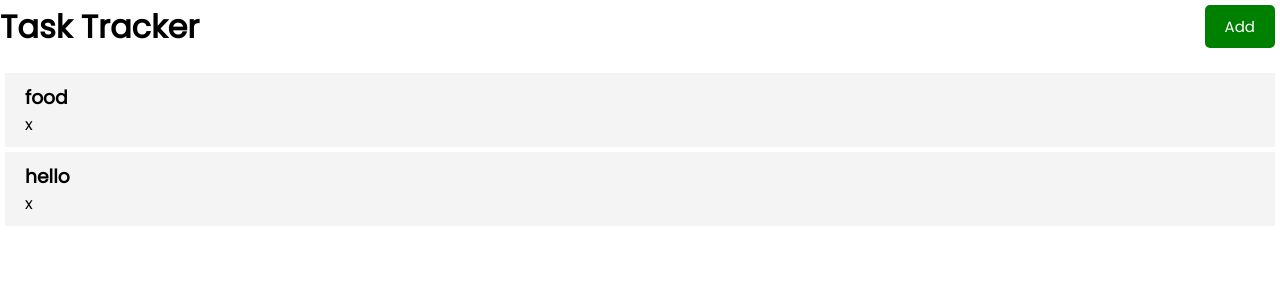
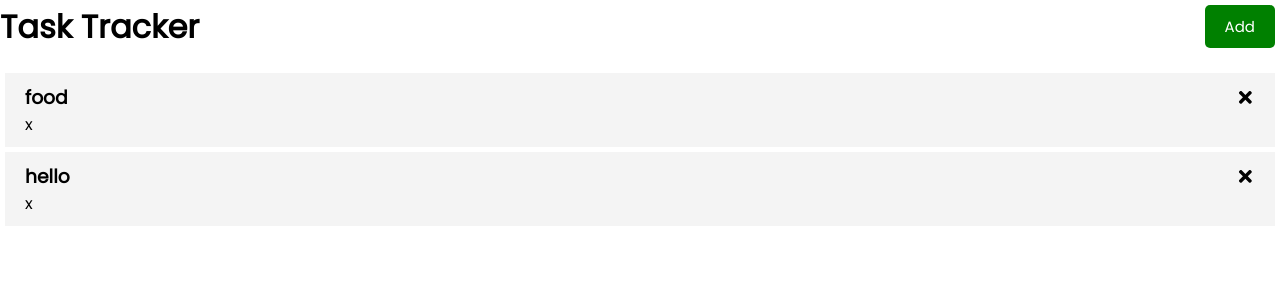
Before and after one commit to nadvolod/react-js-crash-course, a React (Create React App) app in the folder react-task-tracker/: page / in a window 1280 px wide. Shown: the top 300 px of the page. Built offline with nearby package versions, Linux system fonts and the light colour scheme.

Commit message:
Add icons package and icons

```diff
--- a/react-task-tracker/src/components/Task.js
+++ b/react-task-tracker/src/components/Task.js
@@ -1,10 +1,13 @@
-import React from 'react'
+// We are utilizing npm package react-icons to add icons to our markup
+import {FaTimes} from 'react-icons/fa'
 
 // rafce - React arrow function component export
 const Task = ({task}) => {
     return (
         <div className='task'>
-            <h3>{task.text}</h3>
+            {/* FaTimes is a component from react-icons that creates an X */}
+            <h3>{task.text} <FaTimes />
+            </h3>
             <p>{task.day}</p>
         </div>
     )
```
Also changed, not shown: 1 other file (tests, documents, lock files or other folders).
